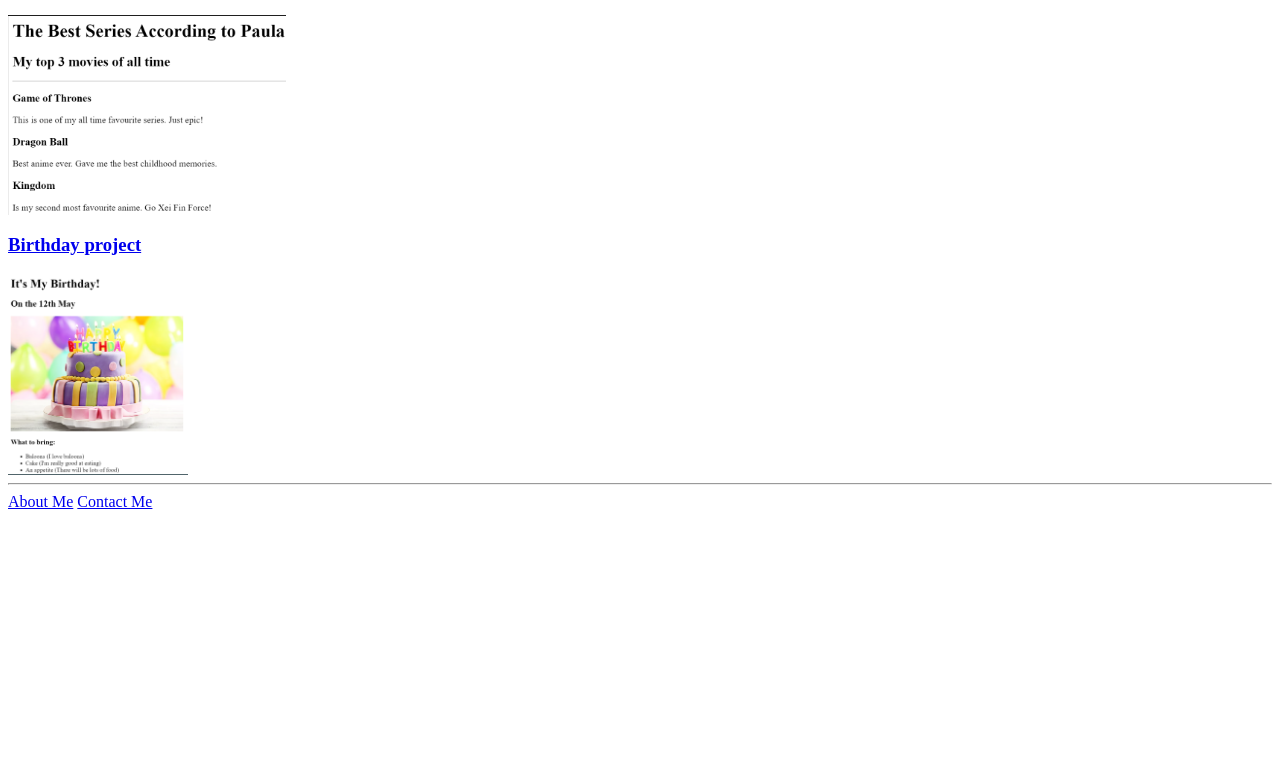
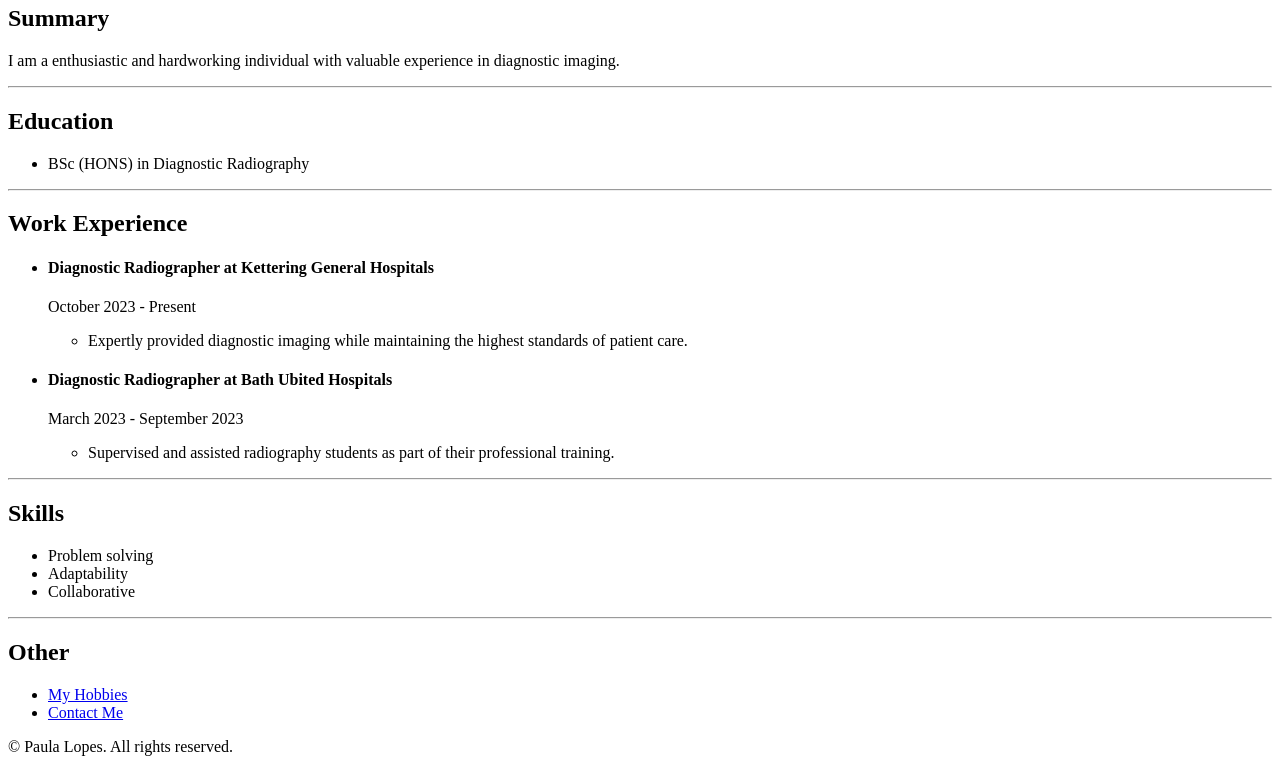
Before and after one commit to PaulaLDS/html-portofolio, a plain HTML site: page index.html in a window 1280 px wide. Shown: the part 199-971 px from the top of the page. Before the commit the page ends 800 px from the top, so only its background shows below. Drawn offline with Linux system fonts and the light colour scheme.

Commit message:
Add files via upload

```diff
--- a/index.html
+++ b/index.html
@@ -1,21 +1,52 @@
-<!DOCTYPE>
+<!doctype html>
 <html lang="en">
     <head>
         <meta charset="UTF-8">
-        <tittle>Paula Lopes's Portfolio</tittle>
+        <title>My Resume</title>
     </head>
+    <body>
+        <h1>Paula Lopes </h1>
+         <img src="./PuppyEyes.jpg"height=100/>
+        <h2>Summary</h2>
+        <p>I am a enthusiastic and hardworking individual with valuable experience in diagnostic imaging.</p>
+        <hr>
+        <h2>Education</h2>
+        <ul>
+            <li>BSc (HONS) in Diagnostic Radiography
 
- <body>
+            </li>
+        </ul>
+        <hr>
+        <h2>Work Experience</h2>
+        <ul>
+            <li> <h4>Diagnostic Radiographer at Kettering General Hospitals</h4></li>
+            <p>October 2023 - Present</p>
+            <ul>
+               <li>Expertly provided diagnostic imaging while maintaining the highest standards of patient care.
+               </li>
+            </ul>
+            <li><h4>Diagnostic Radiographer at Bath Ubited Hospitals</h4></li>
+            <p>March 2023 - September 2023</p>
+            <ul>
+                <li>Supervised and assisted radiography students as part of their professional training.</li>
+            </ul>
+        </ul>
+      <hr>
+        <h2>Skills</h2>
+        <ul>
+            <li>Problem solving</li>
+            <li>Adaptability</li>
+            <li>Collaborative</li>
+        </ul>
+        <hr>
+        <h2>Other</h2>
+        <ul>
+            <li> <a href="./Hobbies/myhobbies.html">My Hobbies</a></li>
+            <li> <a href="./Contacts/Contactme.html">Contact Me</a></li>
 
-    <h1>Paula Lopes's Portfolio</h1>
-    <h2>Software Developer</h2>
-    <hr/>
-    <h3><a href="./public/index.html">Tv Series Ranking project</a></h3>
-    <img src="assets/images/Screenshot movies.png" height="200" alt="Tv series project preview"/>
-    <h3><a href="./public/index copy.html">Birthday project</a></h3>
-    <img src="./assets/images/Screenshot birthday.png" height="200" alt="Birthday invite preview"/>
-    <hr/>
-    <a href="./public/about.html">About Me</a>
-    <a href="./public/contact.html">Contact Me</a>
-</body>
+        </ul>
+    </body>
+    <footer>
+        <p>&copy; Paula Lopes. All rights reserved.</p>
+    </footer>
 </html>
```
Also changed, not shown: Contacts/Contactme.html (added, +13 -0 lines), Hobbies/myhobbies.html (added, +18 -0 lines), PuppyEyes.jpg (added).
